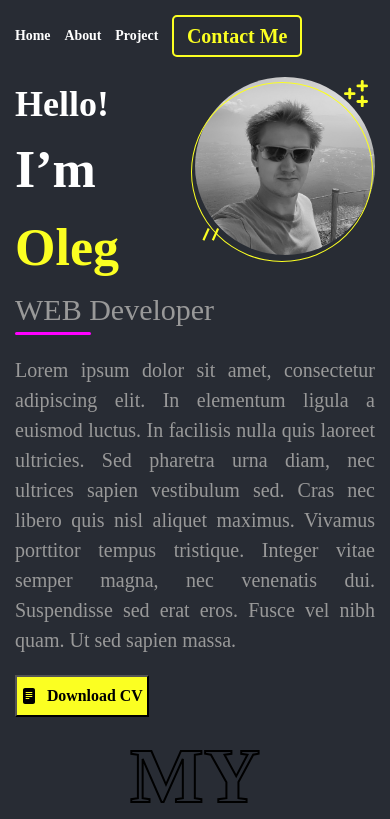
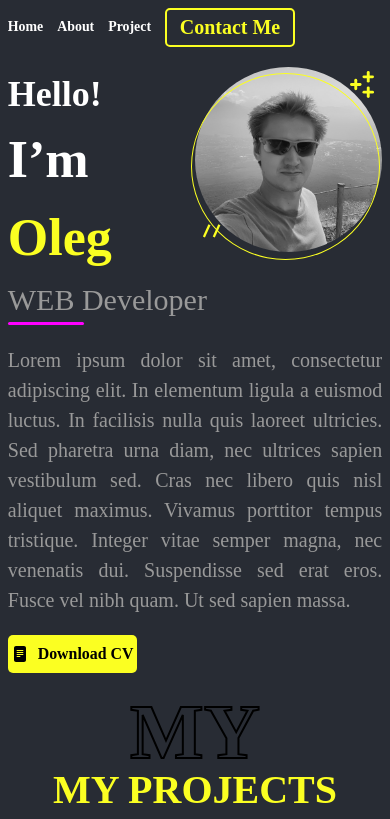
Before and after one commit to zTironz/tiron.dev, a React (Create React App) app: page / in a window 390 px wide. Shown: the top 819 px of the page. Built offline with nearby package versions, Linux system fonts and the light colour scheme.

Commit message:
style changes

```diff
--- a/src/App.css
+++ b/src/App.css
@@ -1,14 +1,14 @@
 .App {
   margin: 0 auto;
   max-width: 1440px;
-  padding: 20px 60px;
+  padding: 3% 3%;
   box-sizing: border-box;
 }
 
 
 @media screen and (max-width:768px) {
   .App {
-padding: 15px 15px;
+    padding: 2% 2%;
   }
 }
 
--- a/src/components/css/footer.css
+++ b/src/components/css/footer.css
@@ -1,7 +1,7 @@
 .footer {
     display: flex;
     justify-content: center;
-    margin: 20px 0px;
+    margin-top: 3%;
 }
 
 
@@ -13,4 +13,5 @@ font-size: 20px;
 line-height: 30px;
 text-align: center;
 color: #FFFFFF;
+margin: 0;
 }
--- a/src/components/css/header.css
+++ b/src/components/css/header.css
@@ -45,7 +45,7 @@
   line-height: 30px;
     background-color: transparent;
   width: 130px;
-  padding: calc(1vmin);;
+  padding: 2%;
   /* height: 60px; */
   cursor: pointer;
   border: 2px solid #FBFF22;
--- a/src/components/css/hero.css
+++ b/src/components/css/hero.css
@@ -75,7 +75,8 @@
   display: flex;
   align-items: center;
   text-align: justify;
-
+  border: 0;
+  border-radius: 5px;
   color: #000000;
   }
 
```
